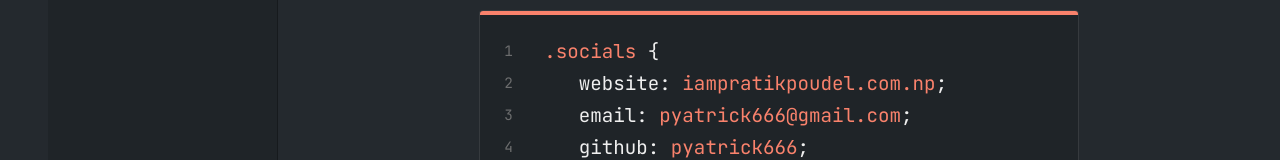
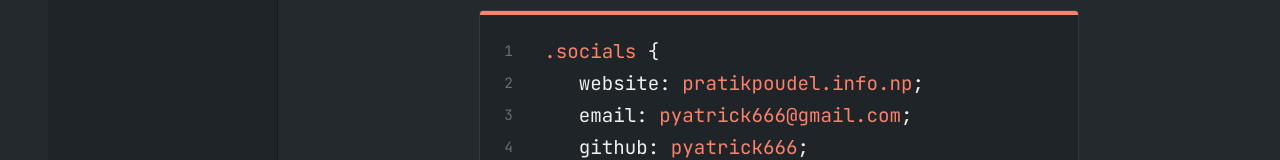
Before and after one commit to pyatrick666/Professional-Portfolio, a Next.js app: page /contact in a window 1280 px wide. Shown: the part 315-475 px from the top of the page. Built offline with nearby package versions, Linux system fonts and the light colour scheme.

Commit message:
Update contact website to custom domain

```diff
--- a/components/ContactCode.tsx
+++ b/components/ContactCode.tsx
@@ -3,8 +3,8 @@ import styles from '@/styles/ContactCode.module.css';
 const contactItems = [
   {
     social: 'website',
-    link: 'iampratikpoudel.com.np',
-    href: 'https://iampratikpoudel.com.np',
+    link: 'pratikpoudel.info.np',
+    href: 'https://pratikpoudel.info.np',
   },
   {
     social: 'email',
```
